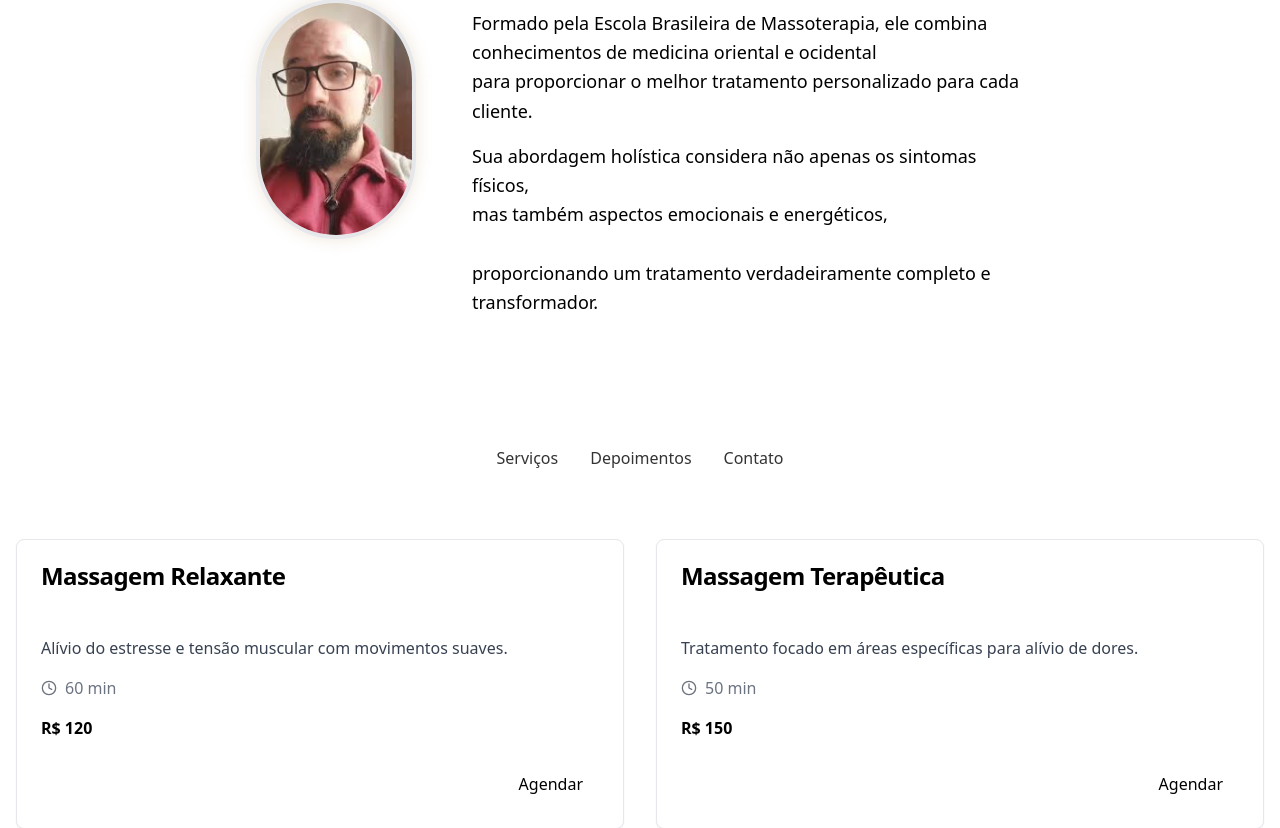
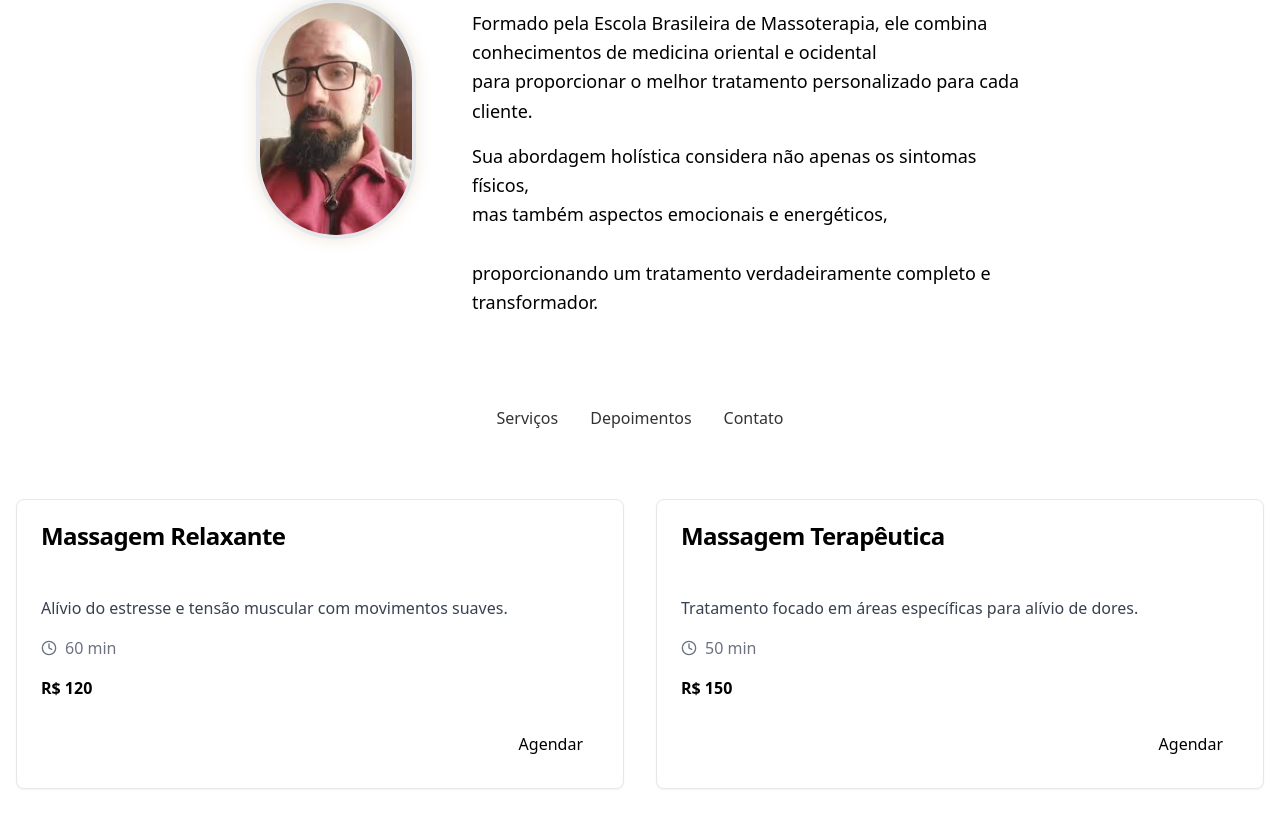
Before and after one commit to RenanDevKF/Projetos, a Django app: page / in a window 1280 px wide. Shown: the part 777-1605 px from the top of the page. Run offline with Django 5.2, Linux system fonts and the light colour scheme; data that the repository does not hold is empty; some libraries are stand-ins or nearby versions.

Commit message:
fix: ajuste na borda da aba de navbegação de serviços

```diff
--- a/static/css/custom.css
+++ b/static/css/custom.css
@@ -153,7 +153,7 @@
   display: flex;
   justify-content: center;
   gap: 2rem;
-    margin-top: 3rem;
+  margin-top: 0.5rem;
 }
 .nav-links a {
   color: var(--fatho-dark);
```
Lines whose indentation alone changed are shown as unchanged.
